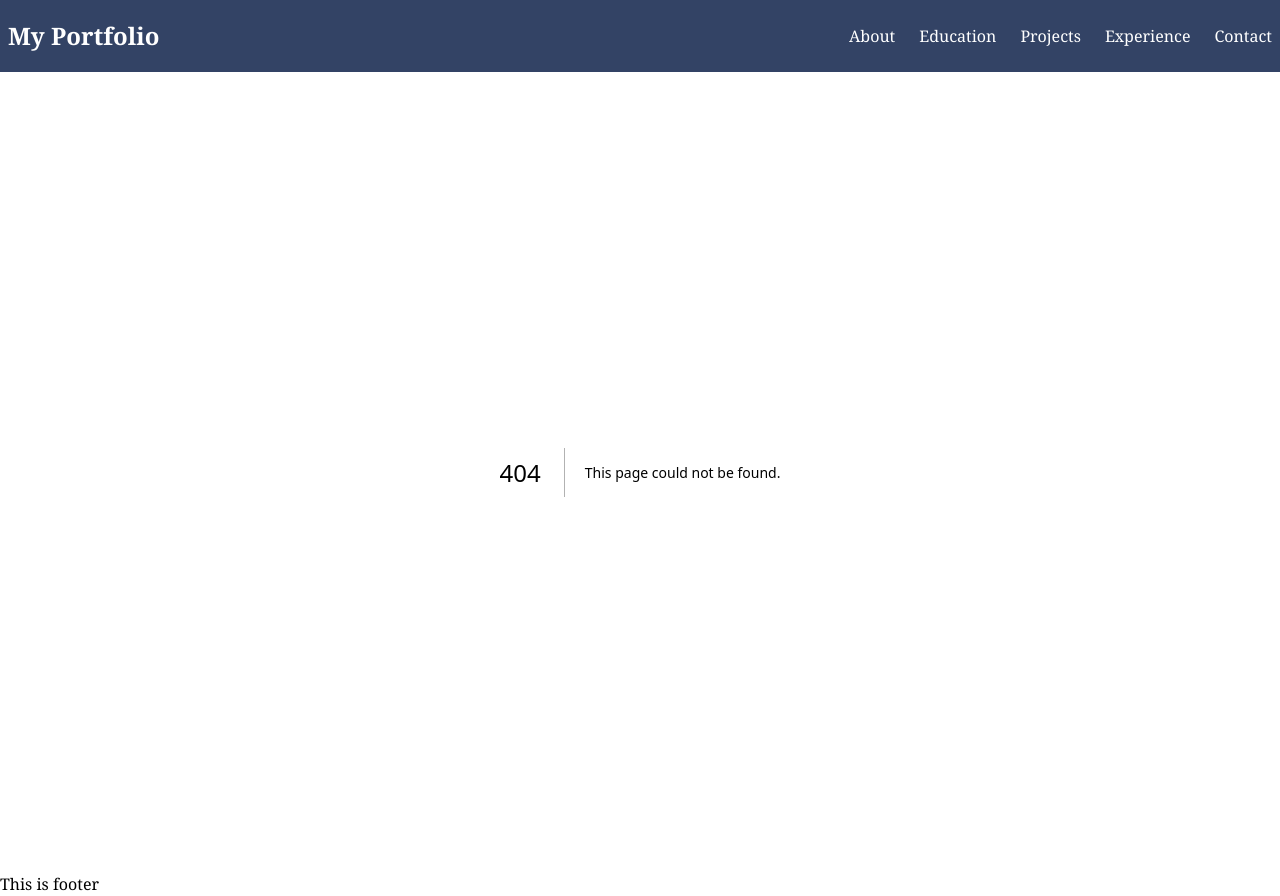
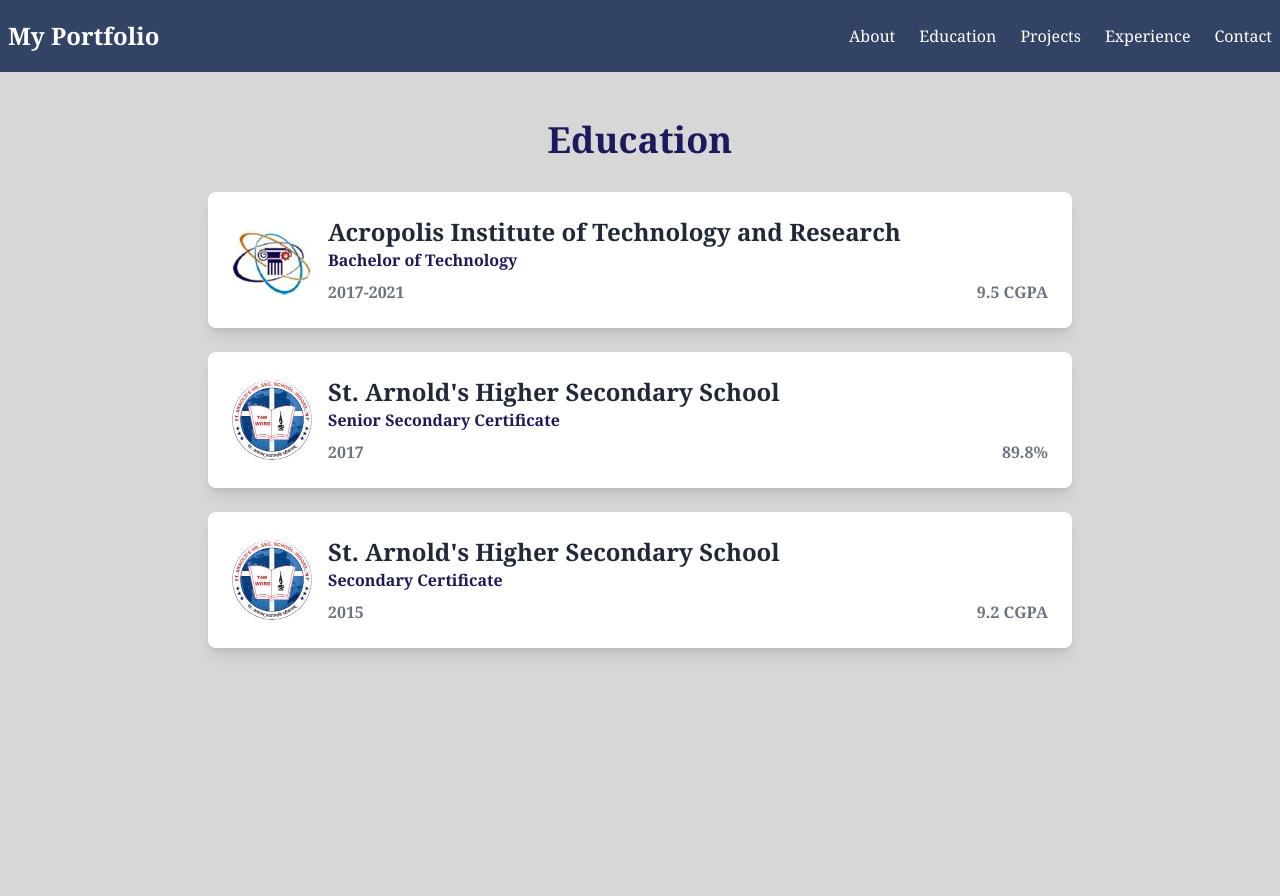
Before and after one commit to ayushi-2607/next-portfolio, a Next.js app: page /education in a window 1280 px wide. Before the commit this address had no page. After the commit the page ends 800 px from the top, so only its background shows below. Built offline with nearby package versions, Linux system fonts and the light colour scheme.

Commit message:
Education Page

```diff
--- a/src/app/components/layout/Header.tsx
+++ b/src/app/components/layout/Header.tsx
@@ -27,13 +27,13 @@ const Header = () => {
         <div className={`flex-1 justify-self-center pb-3 mt-8 md:block md:pb-0 md:mt-0 ${navVariable ? "block" : "hidden"
           }`}>
           <div>
-            <div className='items-center justify-end space-y-3 md:flex md:space-x-6 md:space-y-0 mr-2'>
+            <div className='items-center justify-end space-y-3 md:flex md:space-x-6 md:space-y-0 mr-2 '>
               {NAV_ITEMS.map((item, index) => {
                 return (
                   <Link
                     href={`/${item.page}`}
                     className={
-                      "block lg:inline-block  hover:text-background"
+                      "block lg:inline-block duration-300 transform hover:scale-125"
                     }
 
                     onClick={() => setNavBar(!navVariable)}
--- /dev/null
+++ b/src/app/components/ui/ParticleBackground.tsx
@@ -0,0 +1,12 @@
+import React from 'react'
+import ParticlesBg from 'particles-bg'
+
+const ParticleBackground = () => {
+  return (
+    <>
+      <ParticlesBg type="circle" bg={true} />
+    </>
+  )
+}
+
+export default ParticleBackground
--- /dev/null
+++ b/src/app/education/page.tsx
@@ -0,0 +1,28 @@
+import React from 'react'
+import Image from 'next/image'
+import { educationList } from '@/constants/data/education'
+
+const Education = () => {
+  return (
+    <div className="max-w-4xl mx-auto my-8 p-4">
+    <h2 className="text-4xl font-bold text-center text-[#1A1A5C] mb-8">Education</h2>
+    <div className="max-w-4xl mx-auto space-y-6">
+      {educationList.map((edu, index) => (
+        <div key={index} className="bg-white rounded-lg shadow-lg hover:shadow-xl transition-shadow duration-300 p-6 flex items-center space-x-4">
+          <img src={edu.logo} alt={edu.org} className="w-20 h-20 rounded-full object-cover" />
+          <div className="flex-1">
+            <h3 className="text-2xl font-semibold text-gray-800">{edu.org}</h3>
+            <p className="text-[#1A1A5C] font-semibold">{edu.degree}</p>
+            <div className="flex justify-between text-gray-500 mt-2 font-semibold">
+              <span>{edu.year}</span>
+              <span>{edu.grade}</span>
+            </div>
+          </div>
+        </div>
+      ))}
+    </div>
+  </div>
+  )
+}
+
+export default Education
--- a/src/app/layout.tsx
+++ b/src/app/layout.tsx
@@ -19,9 +19,9 @@ export default function RootLayout({
   return (
     <html lang="en">
       <body>
-          <Header />
-          {children}
-          <Footer/>
+        <Header />
+        {children}
+
       </body>
     </html>
   );
--- /dev/null
+++ b/src/constants/data/education.tsx
@@ -0,0 +1,26 @@
+export const educationList =[
+    {
+        org:"Acropolis Institute of Technology and Research",
+        degree:"Bachelor of Technology",
+        year: "2017-2021",
+        grade:"9.5 CGPA",
+        logo:"/acropolis_logo.jpg",
+        size: 100
+    },
+    {
+        org:"St. Arnold's Higher Secondary School",
+        degree:"Senior Secondary Certificate",
+        year: "2017",
+        grade:"89.8%",
+        logo:"/arnolds_logo.jpg",
+        size: 100
+    },
+    {
+        org:"St. Arnold's Higher Secondary School",
+        degree:"Secondary Certificate",
+        year: "2015",
+        grade:"9.2 CGPA",
+        logo:"/arnolds_logo.jpg",
+        size: 100
+    }
+]
```
Also changed, not shown: public/acropolis_logo.jpg (added), public/arnolds_logo.jpg (added).
